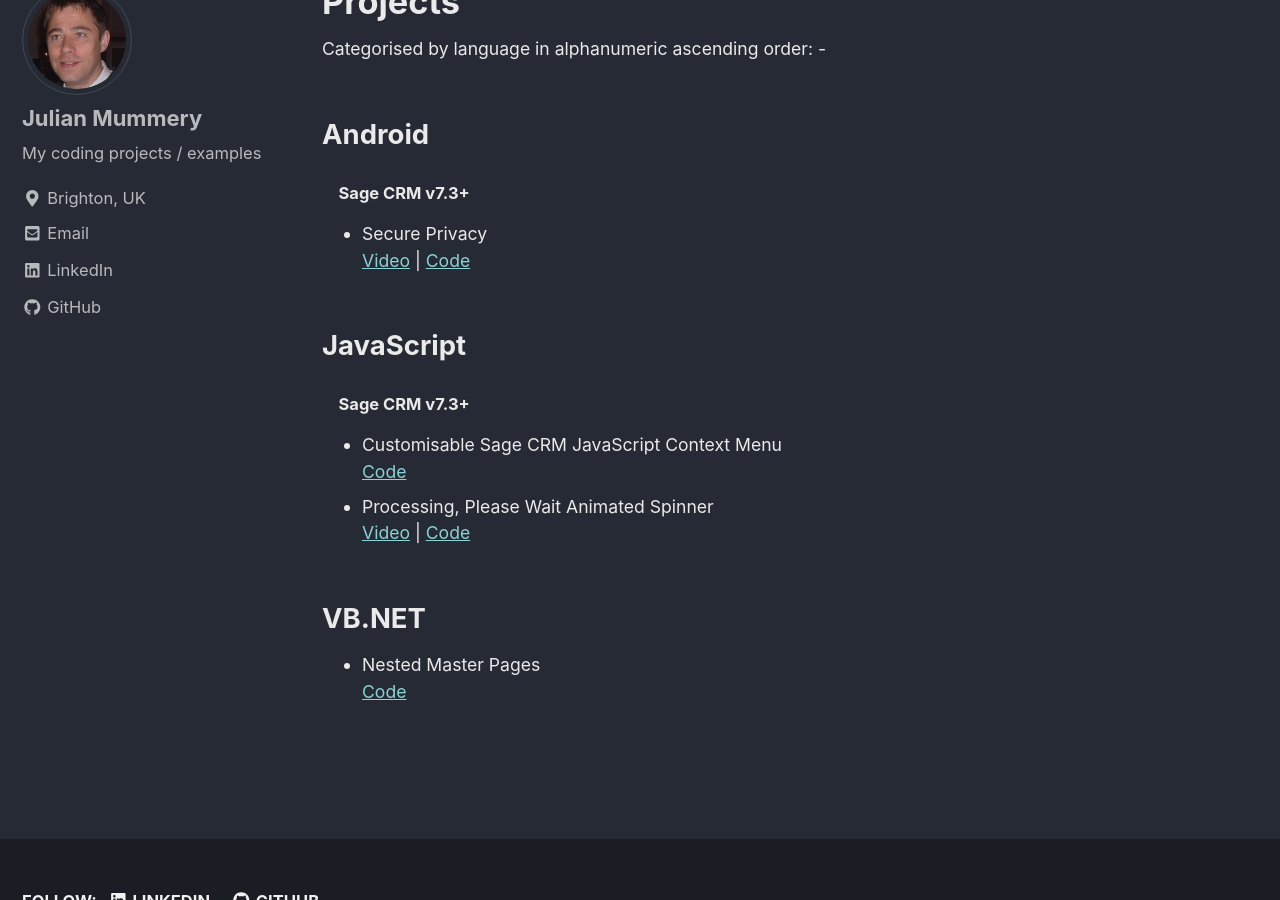
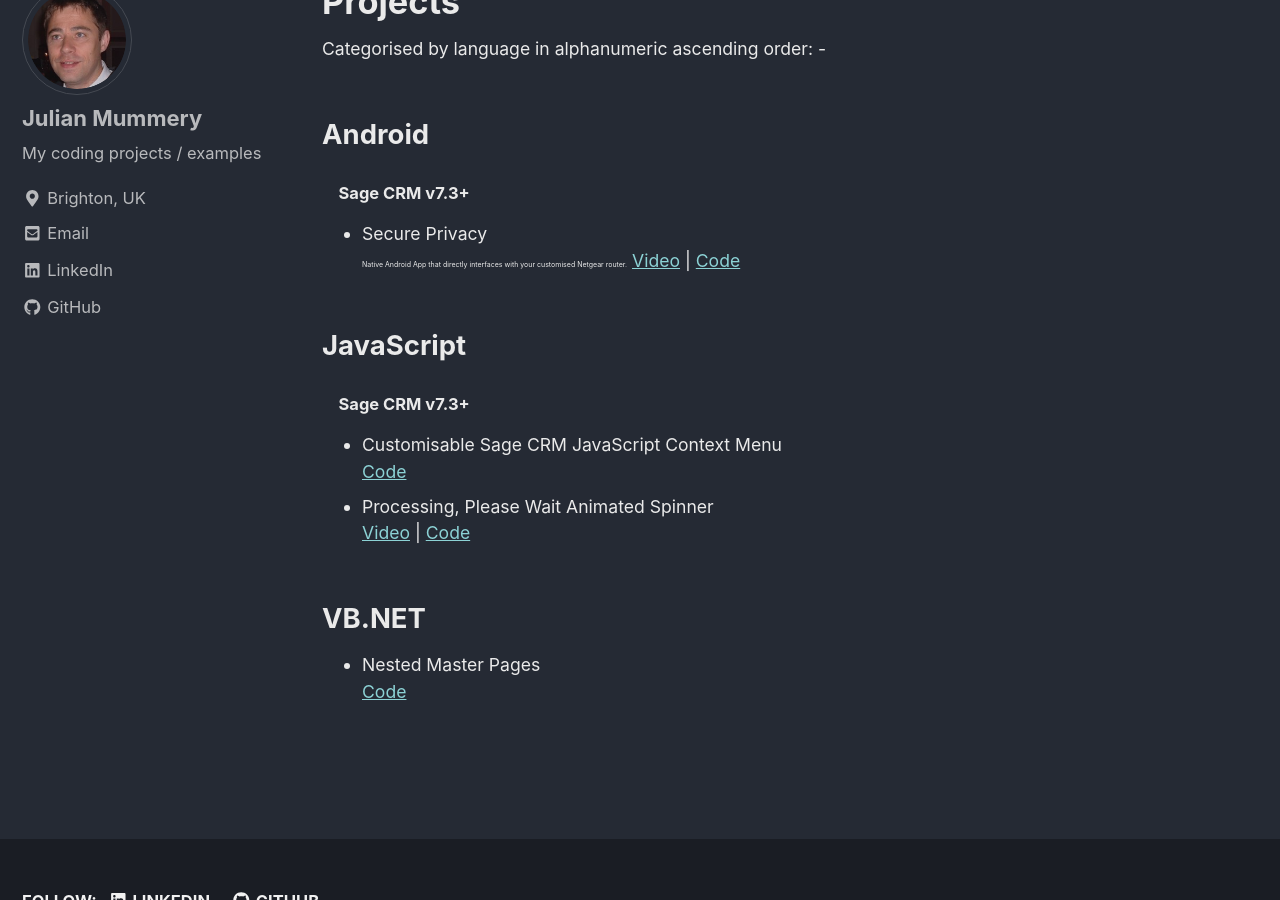
Before and after one commit to julianmummery/julianmummery.github.io, a Jekyll site: the page built from _pages/coding-projects.md, in a window 1280 px wide and 900 px high, scrolled down 447 px. Built offline with Jekyll 4.4.1, drawn with Linux system fonts in a browser that asks for light colours; nearby versions of some CDN libraries.

Commit message:
Update coding-projects.md

```diff
--- a/_pages/coding-projects.md
+++ b/_pages/coding-projects.md
@@ -14,6 +14,7 @@
 <ul style="font-size:0.80em;">
   <li>Secure Privacy
   <br>
+    <span style="font-size:7px;">Native Android App that directly interfaces with your customised Netgear router.</span>
   <a href="https://github.com/julianmummery/sagecrm-please-wait-animation/blob/master/secure-privacy.mp4?raw=true" target="_blank">Video</a> |
   <a href="https://github.com/julianmummery/secure-privacy" target="_blank">Code</a></li>
 </ul>
```
